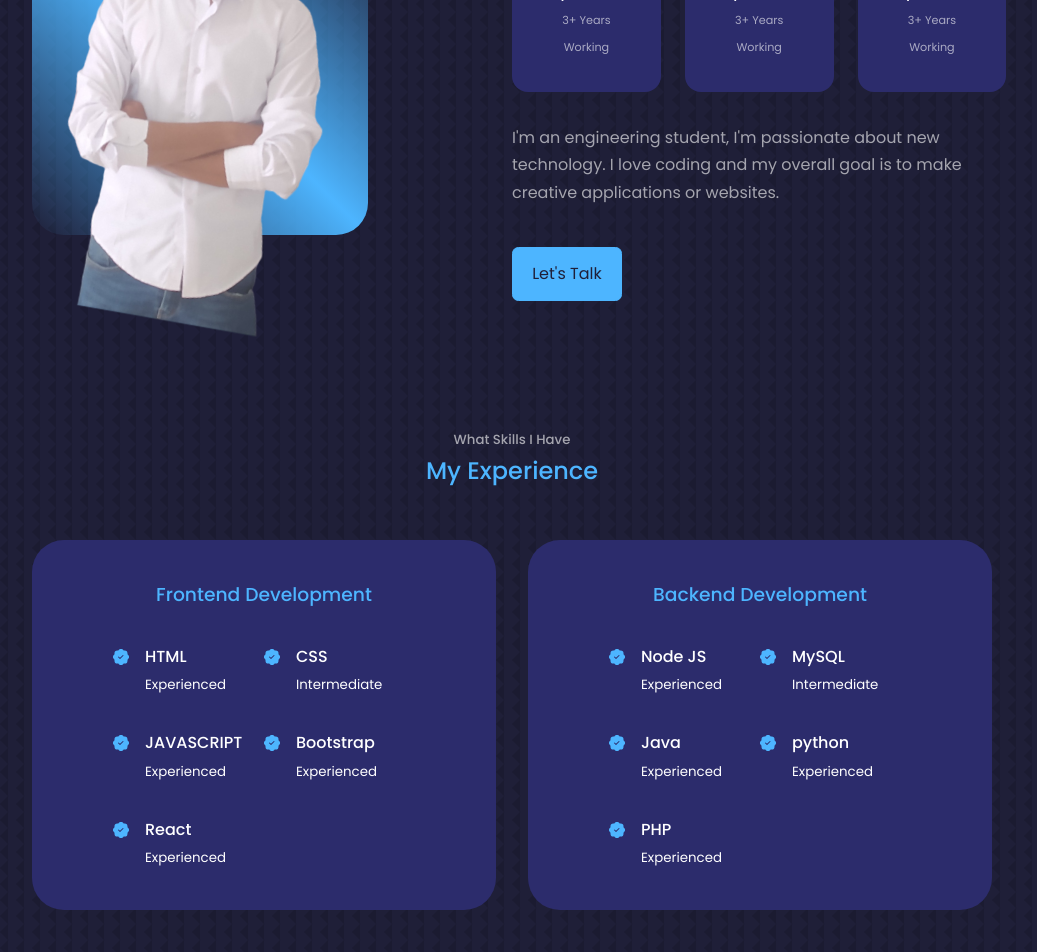
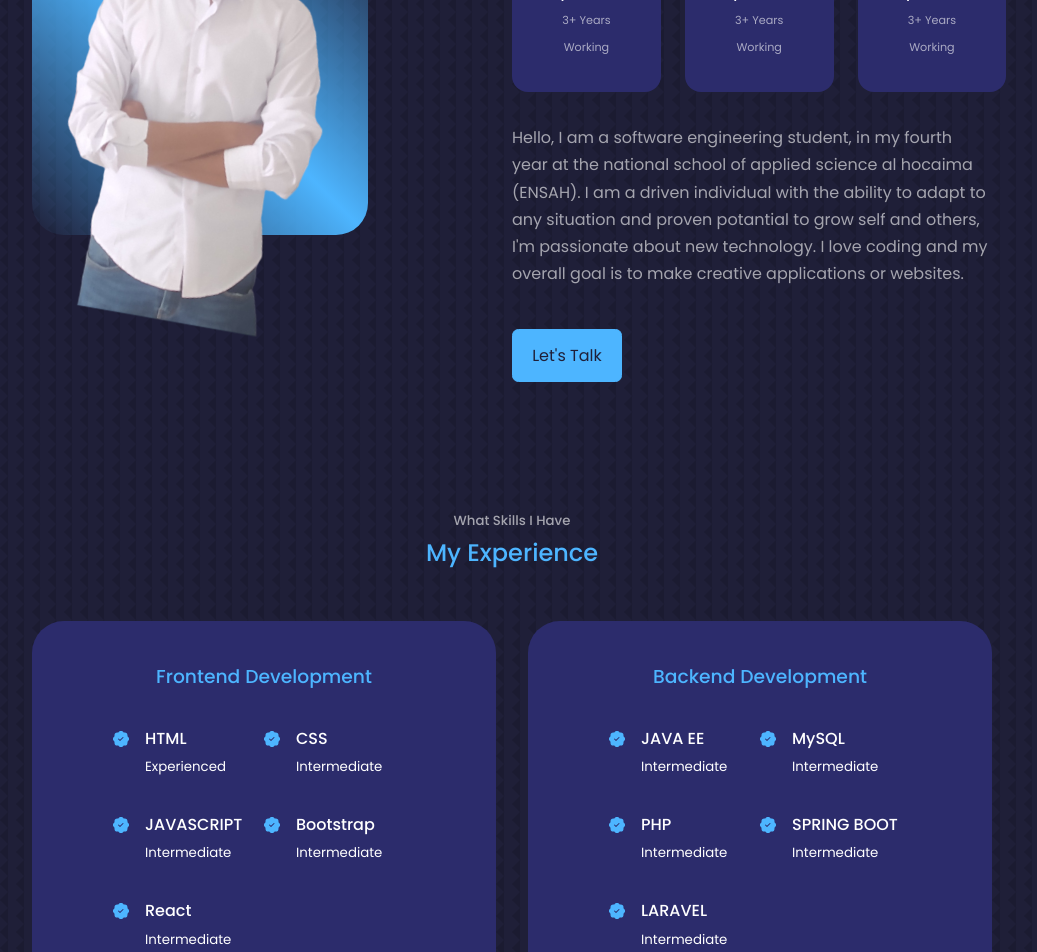
Before and after one commit to lizzy0409/react-portfolio, a React (Create React App) app: page / in a window 1280 px wide. Shown: the part 1220-2172 px from the top of the page, without its empty margins (128-1165 px from the left). Built offline with nearby package versions, Linux system fonts and the light colour scheme.

Commit message:
add the emailjs script to the contact me section the send the message to my email box from the portfolio

```diff
--- a/src/components/about/about.jsx
+++ b/src/components/about/about.jsx
@@ -38,9 +38,15 @@ const about = () => {
                         </article>
                     </div>
                     <p>
-                        I'm an engineering student, I'm passionate about new
-                        technology. I love coding and my overall goal is to make
-                        creative applications or websites.
+                        Hello, I am a software engineering student, in my fourth
+                        year at the national school of applied science al
+                        hocaima (ENSAH). I am a driven individual with the
+                        ability to adapt to any situation and proven potantial
+                        to grow self and others,
+                        <br />
+                        I'm passionate about new technology. I love coding and
+                        my overall goal is to make creative applications or
+                        websites.
                     </p>
                     <a href="#contact" className="btn btn-primary">
                         Let's Talk
--- a/src/components/contact/contact.jsx
+++ b/src/components/contact/contact.jsx
@@ -3,8 +3,33 @@ import "./contact.css";
 import { MdOutlineEmail } from "react-icons/md";
 import { RiMessengerLine } from "react-icons/ri";
 import { BsWhatsapp } from "react-icons/bs";
+import { useRef } from "react";
+import emailjs from "emailjs-com";
 
-const contact = () => {
+const Contact = () => {
+    const form = useRef();
+
+    const sendEmail = (e) => {
+        e.preventDefault();
+        // emailjs.sendForm("service_7vjh02d", "template_mdf3ozs", test, "");
+        emailjs
+            .sendForm(
+                "service_7vjh02d",
+                "template_mdf3ozs",
+                form.current,
+                "a2a-Cd8Wrn4QiObPi"
+            )
+            .then(
+                (result) => {
+                    alert(
+                        "Message send, I will text you back soon as possible, Thank you."
+                    );
+                },
+                (error) => {
+                    console.log(error.text);
+                }
+            );
+    };
     return (
         <section id="contact">
             <h5>Get In Touch</h5>
@@ -44,7 +69,7 @@ const contact = () => {
                 </div>
 
                 {/* end of the contact options */}
-                <form action="">
+                <form ref={form} onSubmit={sendEmail}>
                     <input
                         type="text"
                         name="name"
@@ -72,4 +97,4 @@ const contact = () => {
     );
 };
 
-export default contact;
+export default Contact;
--- a/src/components/experience/experience.jsx
+++ b/src/components/experience/experience.jsx
@@ -29,21 +29,21 @@ const experience = () => {
                             <BsPatchCheckFill className="experience__details-icon" />
                             <div>
                                 <h4>JAVASCRIPT</h4>
-                                <small>Experienced</small>
+                                <small>Intermediate</small>
                             </div>
                         </article>
                         <article className="experience__details">
                             <BsPatchCheckFill className="experience__details-icon" />
                             <div>
                                 <h4>Bootstrap</h4>
-                                <small>Experienced</small>
+                                <small>Intermediate</small>
                             </div>
                         </article>
                         <article className="experience__details">
                             <BsPatchCheckFill className="experience__details-icon" />
                             <div>
                                 <h4>React</h4>
-                                <small>Experienced</small>
+                                <small>Intermediate</small>
                             </div>
                         </article>
                     </div>
@@ -54,8 +54,8 @@ const experience = () => {
                         <article className="experience__details">
                             <BsPatchCheckFill className="experience__details-icon" />
                             <div>
-                                <h4>Node JS</h4>
-                                <small>Experienced</small>
+                                <h4>JAVA EE</h4>
+                                <small>Intermediate</small>
                             </div>
                         </article>
                         <article className="experience__details">
@@ -68,22 +68,22 @@ const experience = () => {
                         <article className="experience__details">
                             <BsPatchCheckFill className="experience__details-icon" />
                             <div>
-                                <h4>Java</h4>
-                                <small>Experienced</small>
+                                <h4>PHP</h4>
+                                <small>Intermediate</small>
                             </div>
                         </article>
                         <article className="experience__details">
                             <BsPatchCheckFill className="experience__details-icon" />
                             <div>
-                                <h4>python</h4>
-                                <small>Experienced</small>
+                                <h4>SPRING BOOT</h4>
+                                <small>Intermediate</small>
                             </div>
                         </article>
                         <article className="experience__details">
                             <BsPatchCheckFill className="experience__details-icon" />
                             <div>
-                                <h4>PHP</h4>
-                                <small>Experienced</small>
+                                <h4>LARAVEL</h4>
+                                <small>Intermediate</small>
                             </div>
                         </article>
                     </div>
```
Also changed, not shown: src/assets/me.png.
